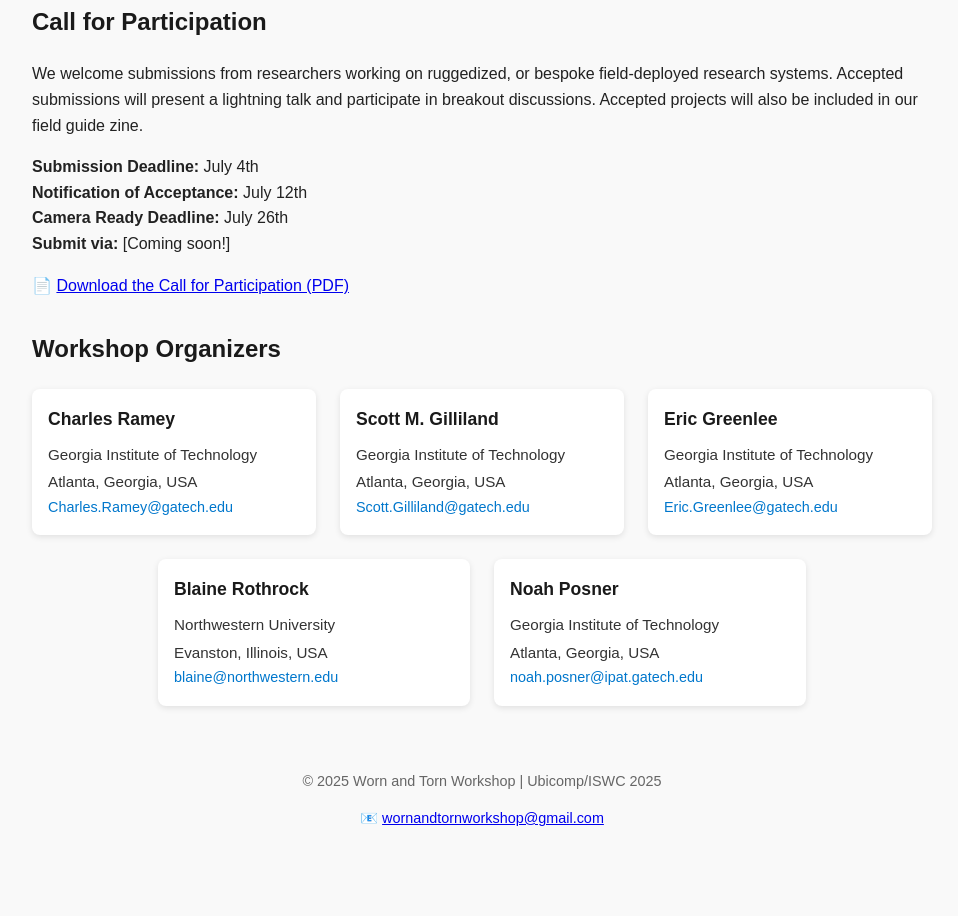
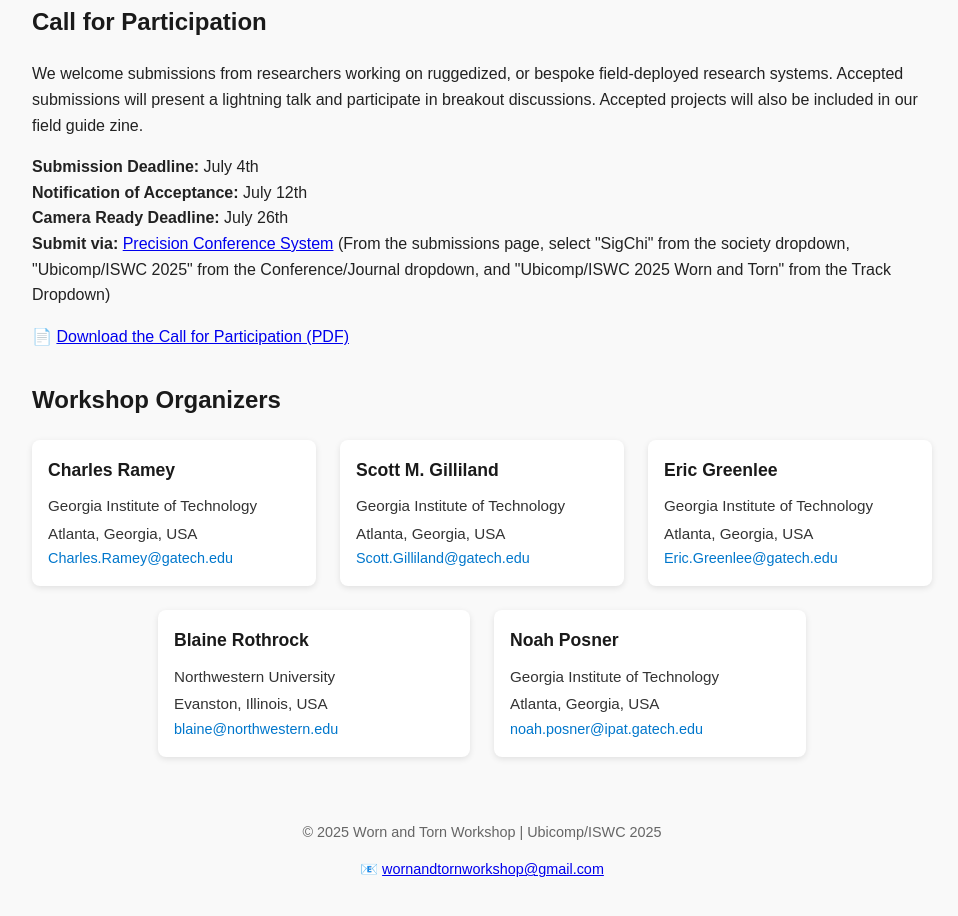
Before and after one commit to wornandtornworkshop/wornandtornworkshop.github.io, a plain HTML site: page index.html in a window 1280 px wide. Shown: the part 2435-3351 px from the top of the page, without its empty margins (158-1116 px from the left). Before the commit the page ends 3311 px from the top, so only its background shows below. Drawn offline with Linux system fonts and the light colour scheme.

Commit message:
Update index.html to include submission instructions better this time

```diff
--- a/index.html
+++ b/index.html
@@ -194,7 +194,8 @@
       <strong>Submission Deadline:</strong> July 4th<br>
       <strong>Notification of Acceptance:</strong> July 12th<br>
       <strong>Camera Ready Deadline:</strong> July 26th<br>
-      <strong>Submit via:</strong> [Coming soon!]
+      <strong>Submit via:</strong> <a href="http://new.precisionconference.com/sigchi">Precision Conference System</a>
+      (From the submissions page, select "SigChi" from the society dropdown, "Ubicomp/ISWC 2025" from the Conference/Journal dropdown, and "Ubicomp/ISWC 2025 Worn and Torn" from the Track Dropdown)
     </p>
     <p>
       📄 <a href="WornAndTorn_CFP.pdf" download="WornAndTorn_CFP.pdf">Download the Call for Participation (PDF)</a>
```
